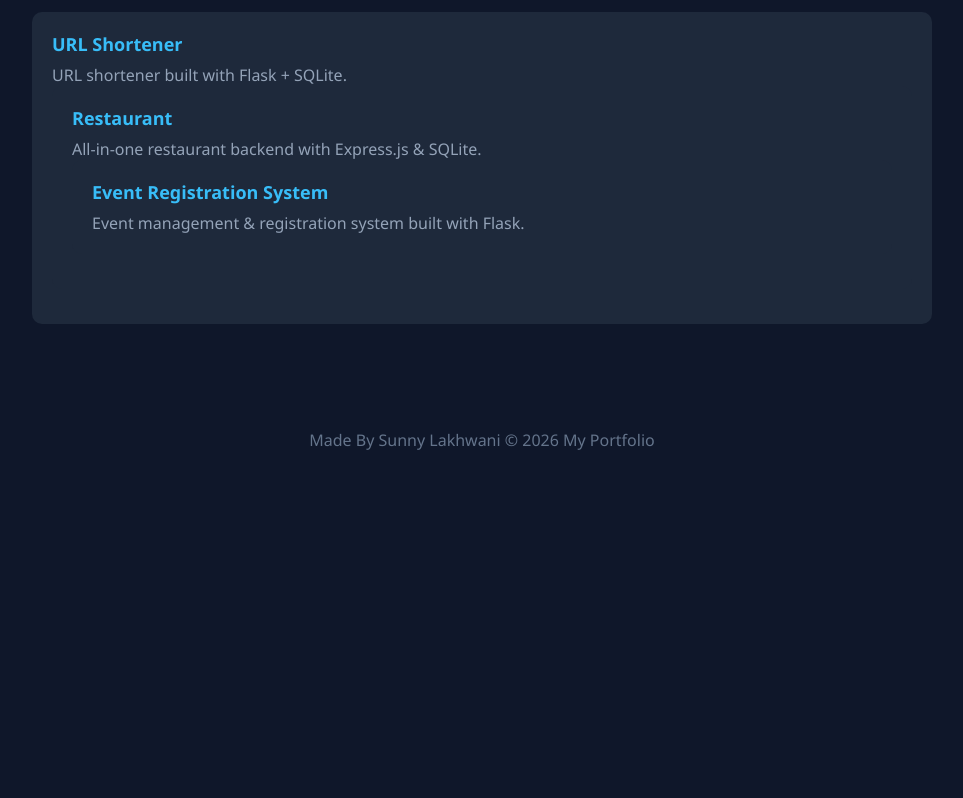
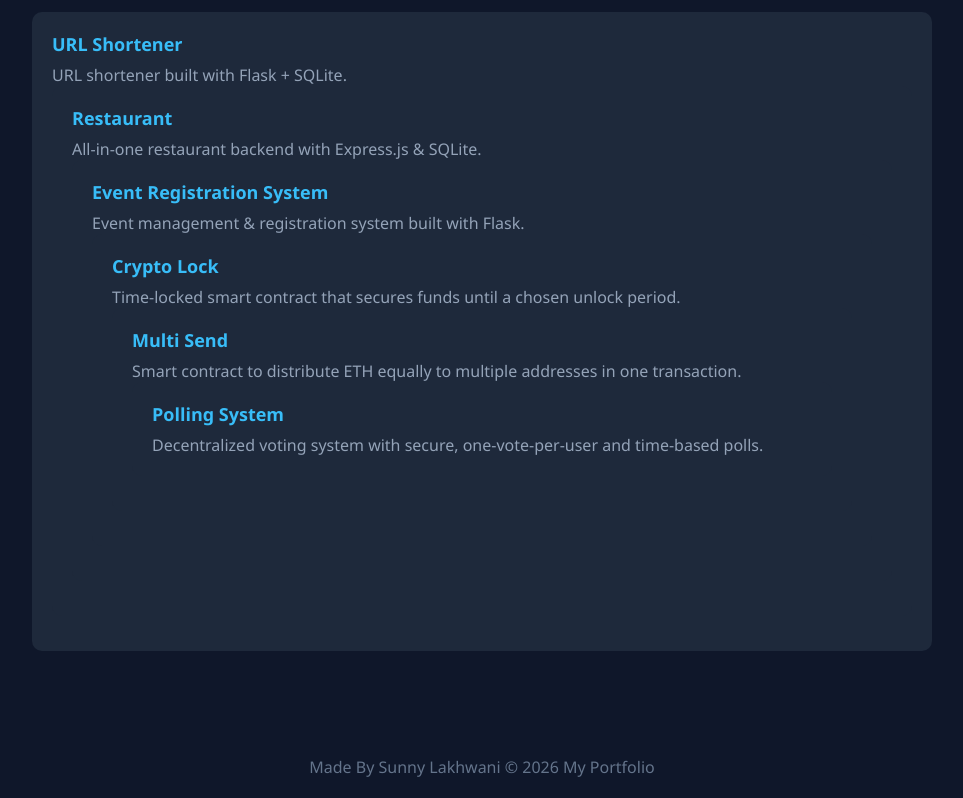
Before and after one commit to SunnyLakhwani/My-Project-Portfolio, a website: page index.html in a window 1280 px wide. Shown: the part 962-1760 px from the top of the page, without its empty margins (158-1121 px from the left). Before the commit the page ends 1433 px from the top, so only its background shows below. Drawn offline with Linux system fonts and the light colour scheme.

Commit message:
Update index.html

```diff
--- a/index.html
+++ b/index.html
@@ -123,6 +123,18 @@
             <a href="Event_Registration_System.py">Event Registration System</a>
             <p>Event management & registration system built with Flask.</p>
 
+                       <div class="card">
+            <a href="CryptoLock.sol">Crypto Lock</a>
+            <p>Time-locked smart contract that secures funds until a chosen unlock period.</p>
+
+                           <div class="card">
+            <a href="MultiSend.sol">Multi Send</a>
+            <p>Smart contract to distribute ETH equally to multiple addresses in one transaction.</p>
+
+                               <div class="card">
+            <a href="PollingSystem.sol">Polling System</a>
+            <p>Decentralized voting system with secure, one-vote-per-user and time-based polls.</p>
+
     </section>
 
     <footer>
```
